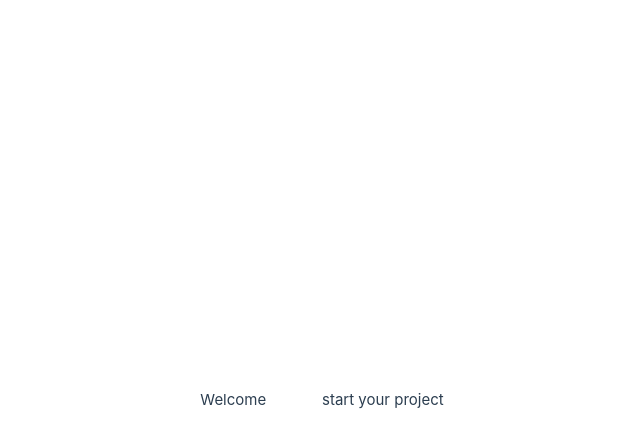
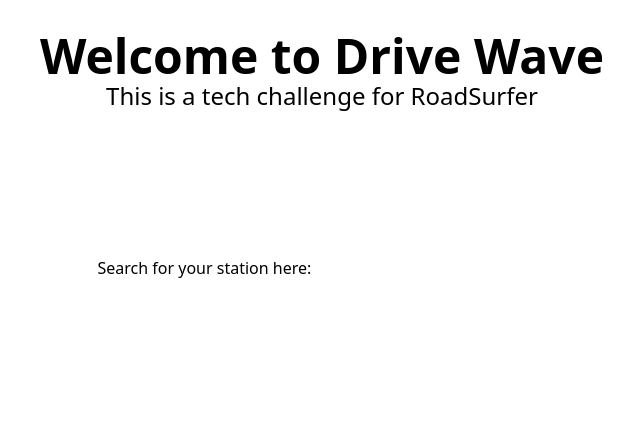
Before and after one commit to roxgiba/drive_wave, a Vue app: page / in a window 1280 px wide. Shown: the top 448 px of the page, without its empty margins (318-958 px from the left). Built offline with nearby package versions, Linux system fonts and the light colour scheme.

Commit message:
autocopmplete component working

```diff
--- a/src/App.vue
+++ b/src/App.vue
@@ -1,13 +1,26 @@
-<script setup></script>
-
 <template>
   <header>
-    <div>Welcome</div>
+    <h1 className="text-3xl font-bold md:text-5xl">Welcome to <span>Drive Wave</span></h1>
   </header>
 
   <main>
-    <div>start your project</div>
+    <h4 className="text-l md:text-2xl">This is a tech challenge for RoadSurfer</h4>
+    <auto-complete @result-selected="handleResultSelected" className="mt-36" />
   </main>
 </template>
 
+<script>
+import autoComplete from './components/auto-complete.vue'
+export default {
+  components: {
+    autoComplete
+  },
+  methods: {
+    handleResultSelected(result) {
+      console.log('Selected result:', result)
+    }
+  }
+}
+</script>
+
 <style></style>
--- a/src/assets/base.css
+++ b/src/assets/base.css
@@ -1,5 +1,5 @@
 /* color palette from <https://github.com/vuejs/theme> */
-:root {
+/* :root {
   --vt-c-white: #ffffff;
   --vt-c-white-soft: #f8f8f8;
   --vt-c-white-mute: #f2f2f2;
@@ -19,10 +19,10 @@
   --vt-c-text-light-2: rgba(60, 60, 60, 0.66);
   --vt-c-text-dark-1: var(--vt-c-white);
   --vt-c-text-dark-2: rgba(235, 235, 235, 0.64);
-}
+} */
 
 /* semantic color variables for this project */
-:root {
+/* :root {
   --color-background: var(--vt-c-white);
   --color-background-soft: var(--vt-c-white-soft);
   --color-background-mute: var(--vt-c-white-mute);
@@ -34,8 +34,8 @@
   --color-text: var(--vt-c-text-light-1);
 
   --section-gap: 160px;
-}
-
+} */
+/*
 @media (prefers-color-scheme: dark) {
   :root {
     --color-background: var(--vt-c-black);
@@ -83,4 +83,4 @@
   text-rendering: optimizeLegibility;
   -webkit-font-smoothing: antialiased;
   -moz-osx-font-smoothing: grayscale;
-}
+} */
--- a/src/assets/main.css
+++ b/src/assets/main.css
@@ -7,9 +7,10 @@
   max-width: 1280px;
   margin: 0 auto;
   padding: 2rem;
-  font-weight: normal;
+  text-align: center;
 }
 
+/*
 a,
 .green {
   text-decoration: none;
@@ -35,4 +36,4 @@
     grid-template-columns: 1fr 1fr;
     padding: 0 2rem;
   }
-}
+} */
--- /dev/null
+++ b/src/components/auto-complete.vue
@@ -0,0 +1,44 @@
+<template>
+  <div>
+    <label>Search for your station here: </label>
+    <input v-model="inputValue" @input="search" />
+    <ul v-if="showResults">
+      <li v-for="result in results" :key="result.id" @click="selectResult(result)">
+        {{ result.name }}
+      </li>
+    </ul>
+  </div>
+</template>
+
+<script>
+export default {
+  data() {
+    return {
+      inputValue: '',
+      results: [],
+      showResults: false
+    }
+  },
+  methods: {
+    search() {
+      const api = `https://605c94c36d85de00170da8b4.mockapi.io/stations?search=${this.inputValue}`
+
+      fetch(api)
+        .then((response) => response.json())
+        .then((data) => {
+          this.results = data
+          this.showResults = true
+        })
+        .catch((error) => {
+          console.log('Error message:', error)
+        })
+    },
+    selectResult(result) {
+      this.$emit('result-selected', result)
+      this.showResults = false
+    }
+  }
+}
+</script>
+
+<style></style>
```
